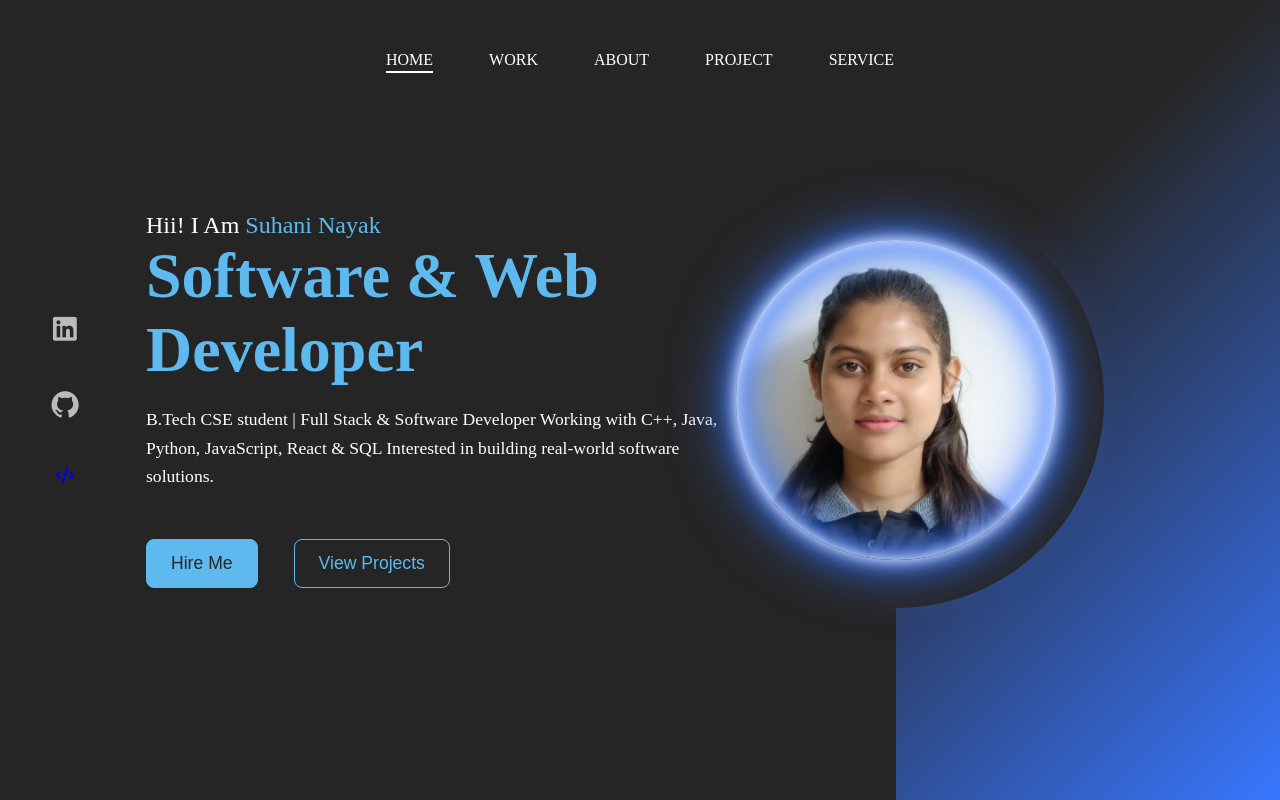
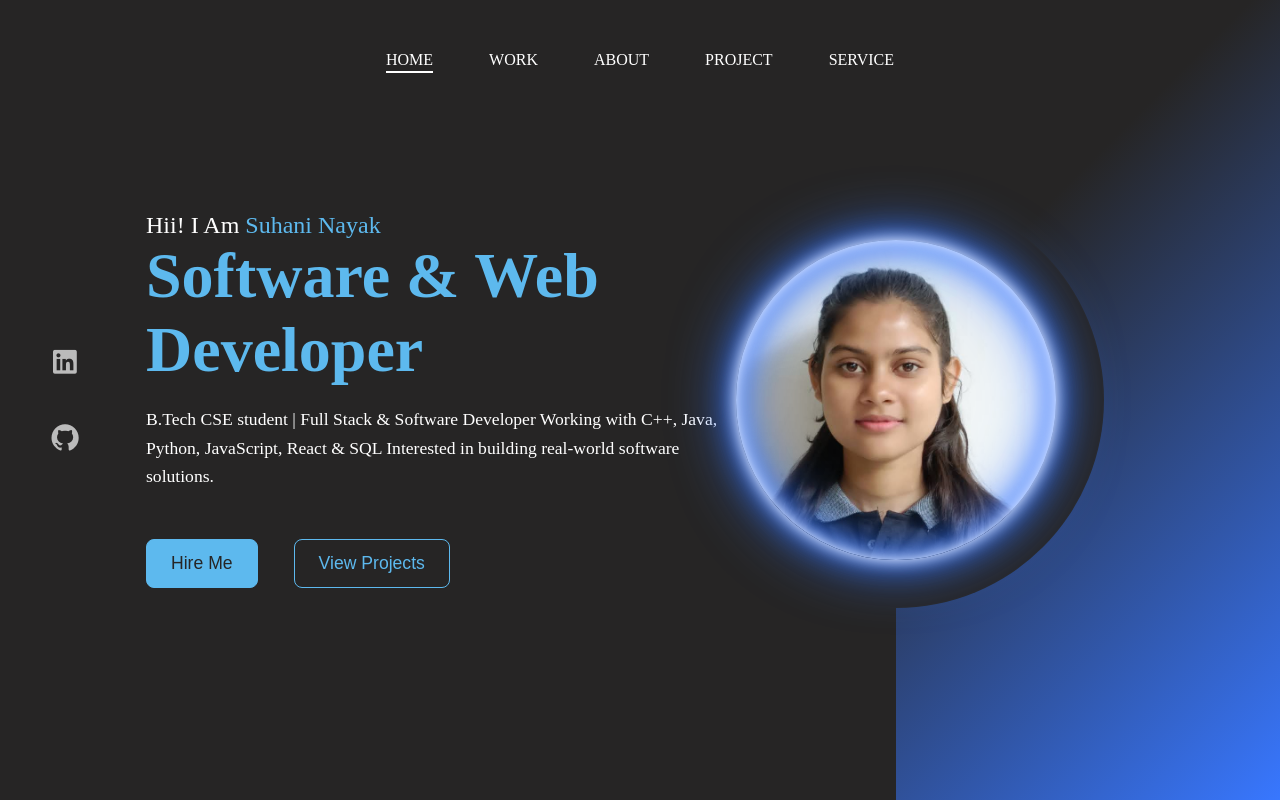
Before and after one commit to SuhaniNayak5329/My_portfolio_website, a plain HTML site: page index.html in a window 1280 px wide. Drawn offline with Linux system fonts and the light colour scheme.

Commit message:
Updated portfolio content and styles

```diff
--- a/index.html
+++ b/index.html
@@ -27,10 +27,6 @@
         <i class="fa-brands fa-github"></i>
     </a>
 
-   <a href="https://leetcode.com/u/Suha_ni_Nayak/" target="_blank" class="icon-box">
-    <i class="fa-solid fa-code"></i>
-</a>
-
 
 </div>
 
```
